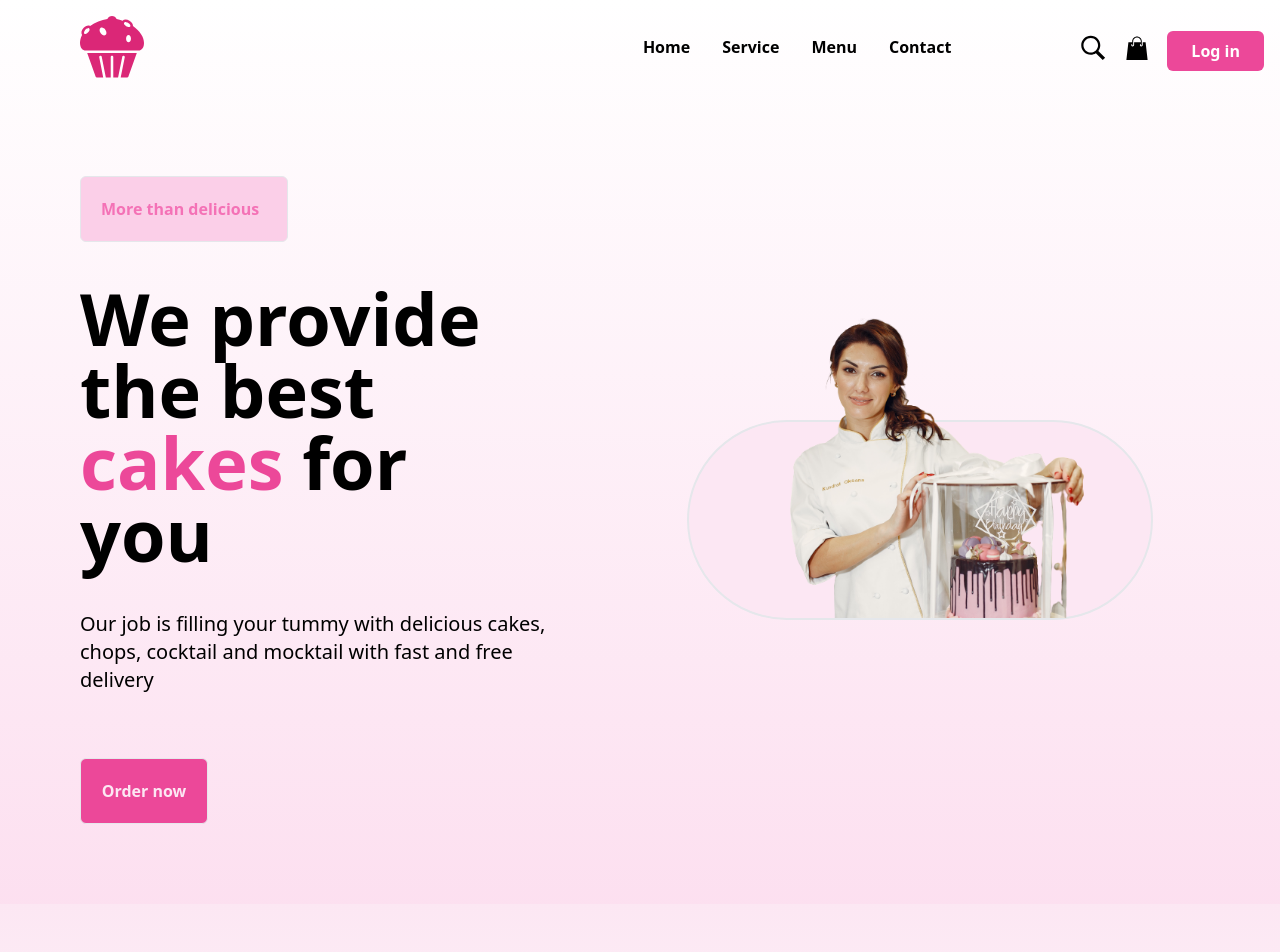
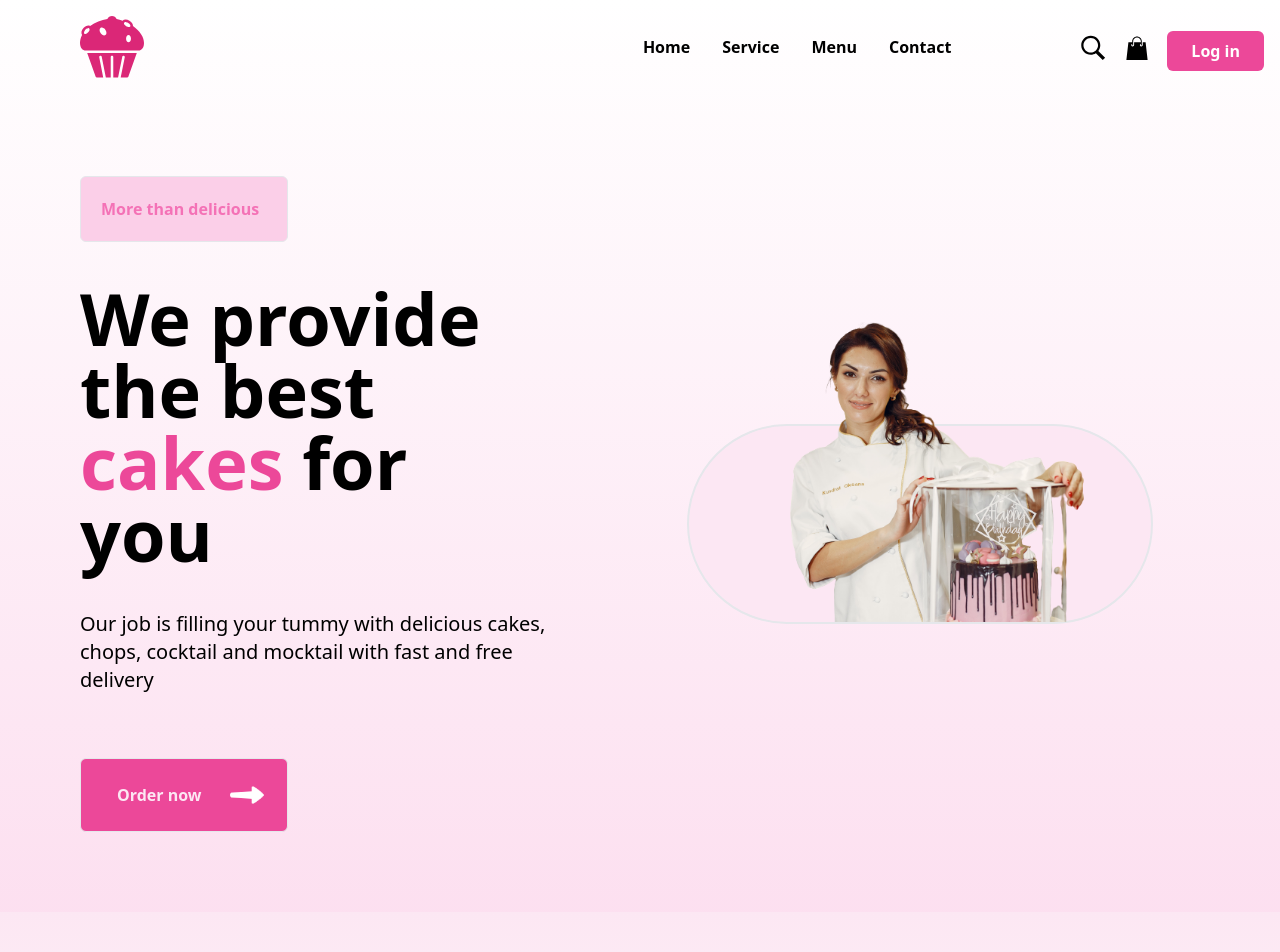
Before and after one commit to Victorakinwunmi/cake-web, a Nuxt app: page / in a window 1280 px wide. Shown: the top 952 px of the page. Built offline with nearby package versions, Linux system fonts and the light colour scheme.

Commit message:
i updated the order button in the cta

```diff
--- a/pages/index.vue
+++ b/pages/index.vue
@@ -78,8 +78,9 @@
         </template>
 
         <template #orderbtn>
-          <button class="w-32 lg:block border bg-pink-500 mt-16 p-5 rounded-md">
-            <h1 class="text-pink-100 font-bold">Order now</h1>
+          <button class=" w-full md:w-52 flex justify-center md:justify-between border items-center bg-pink-500 mt-16 p-5 rounded-md">
+            <h1 class="text-pink-100 mx-4 text-center font-bold">Order now</h1>
+            <div><img :src="require('@/assets/icons/chevron.png')" class="w-10 h-8"></div>
           </button>
         </template>
 
```
Also changed, not shown: assets/icons/chevron.png (added).
